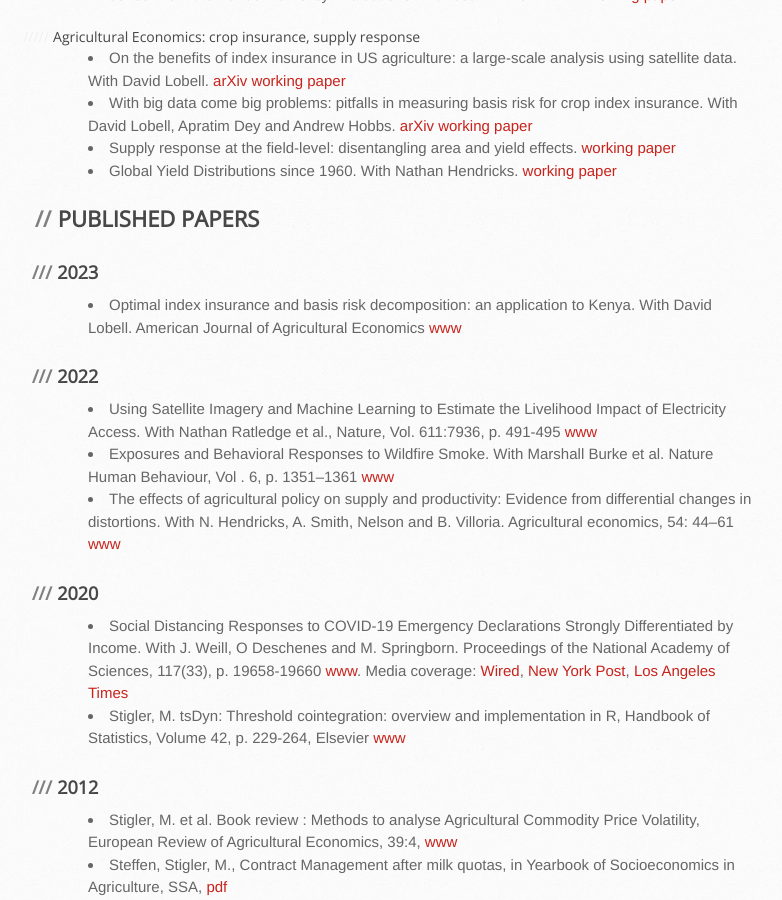
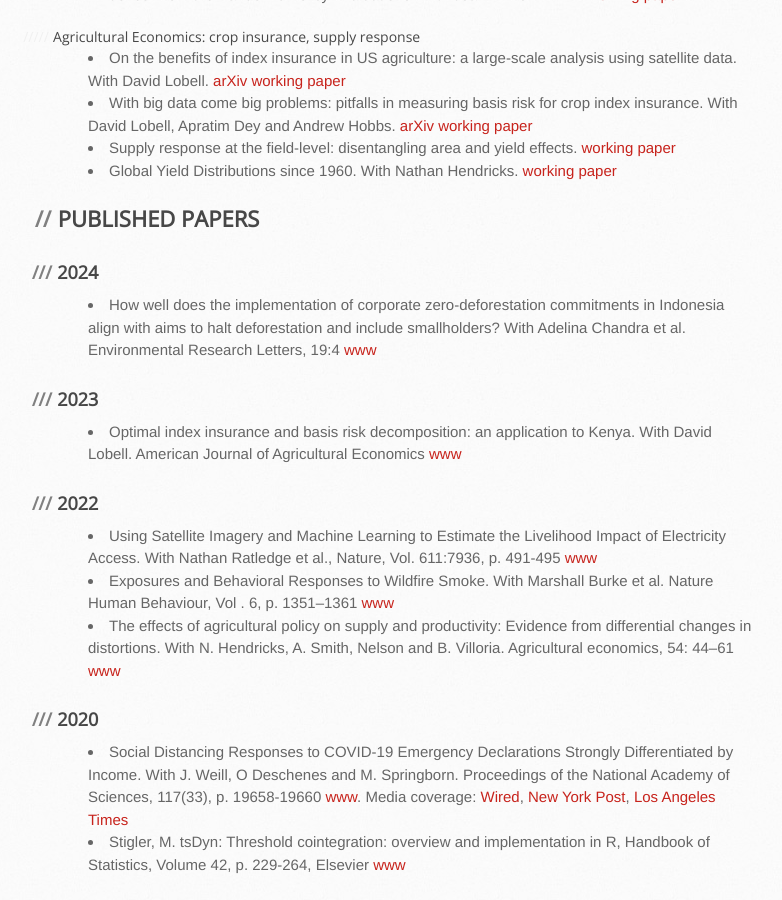
Before and after one commit to MatthieuStigler/MatthieuStigler.github.io, a Jekyll site: the page built from Research.Md, in a window 1280 px wide and 900 px high, scrolled down 628 px. Shown: the whole window, without its empty margins (102-884 px from the left). Built offline with Jekyll 4.4.1, drawn with Linux system fonts in a browser that asks for light colours.

Commit message:
add chandra paper

```diff
--- a/Research.Md
+++ b/Research.Md
@@ -25,6 +25,10 @@ Google  Scholar: [link](https://scholar.google.com/citations?user=AiA41oQAAAAJ&h
 
 
 ## PUBLISHED PAPERS
+
+### 2024
+
+- *How well does the implementation of corporate zero-deforestation commitments in Indonesia align with aims to halt deforestation and include smallholders?* With Adelina Chandra et al. Environmental Research Letters, 19:4 [www](https://doi.org/10.1088/1748-9326/ad33d1)
 
 ### 2023
 
```
